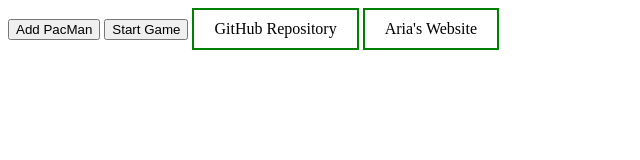
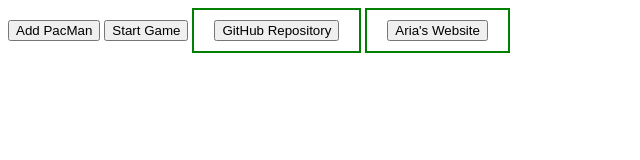
Before and after one commit to ArchangeLillith/PacMan-Project, a plain HTML site: page index.html in a window 1280 px wide. Shown: the whole page, without its empty margins (0-640 px from the left). Drawn offline with Linux system fonts and the light colour scheme.

Commit message:
Update index.html
matched new links to buttons

```diff
--- a/index.html
+++ b/index.html
@@ -22,8 +22,16 @@
     <div id='game'>
         <button onclick='makeOne()' width='200' height='30'>Add PacMan</button>
         <button onclick='update()' width='200' height='30'>Start Game</button>
-        <a href='https://github.com/ArchangeLillith/PacMan-Project'>GitHub Repository</a>
-        <a href='https://archangelillith.github.io/index.html'>Aria's Website</a>
+          <a href='https://github.com/ArchangeLillith/PacMan-Project'>
+            <button>
+                GitHub Repository
+            </button>
+         </a>
+         <a href='https://archangelillith.github.io/index.html'>
+            <button>
+                Aria's Website
+            </button>
+         </a>
     </div>
 
     <script src="pacmen.js"></script>
```
